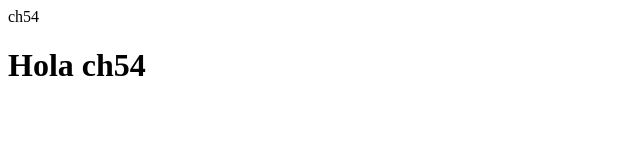
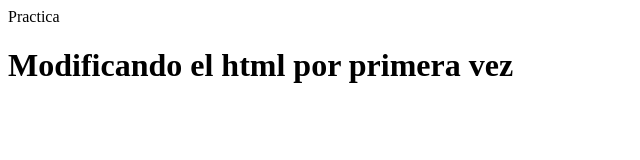
Before and after one commit to perlalopeza/CH54-miPrimerRepo, a plain HTML site: page index.html in a window 1280 px wide. Shown: the whole page, without its empty margins (0-640 px from the left). Drawn offline with Linux system fonts and the light colour scheme.

Commit message:
refactor: se cambio el titulo y el cuerpo

```diff
--- a/index.html
+++ b/index.html
@@ -1,8 +1,8 @@
 <html>
 <head>
-  <tittle>ch54</tittle>
+  <tittle>Practica</tittle>
 </head>
 <body>
-  <h1>Hola ch54</h1>
+  <h1>Modificando el html por primera vez</h1>
 </body>
 </html>
```
